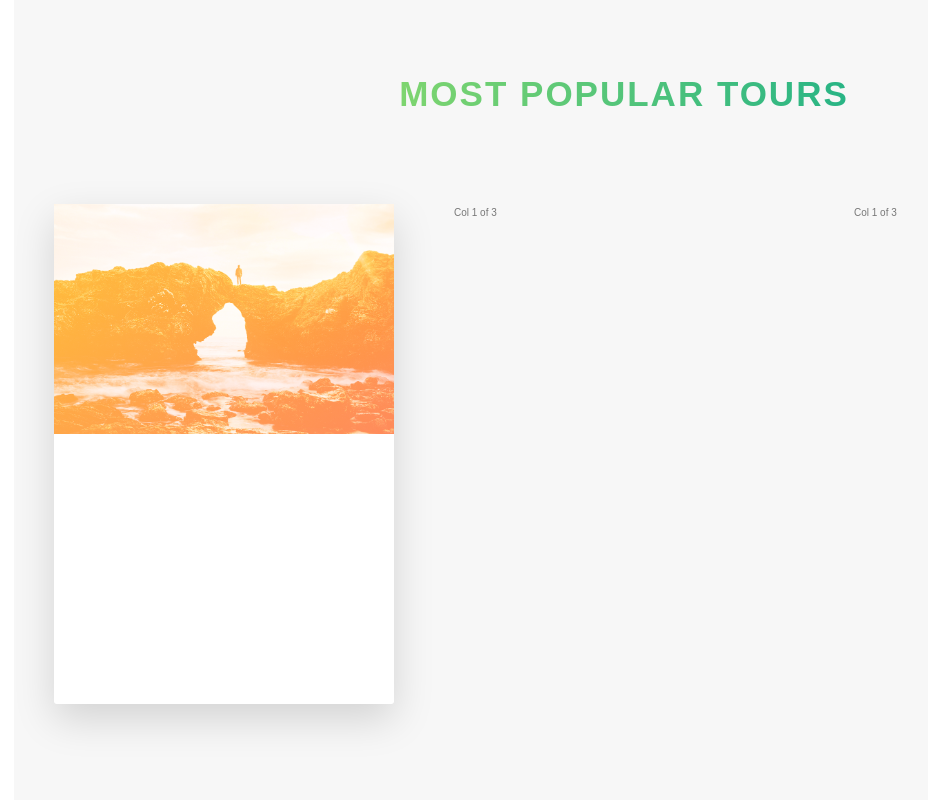
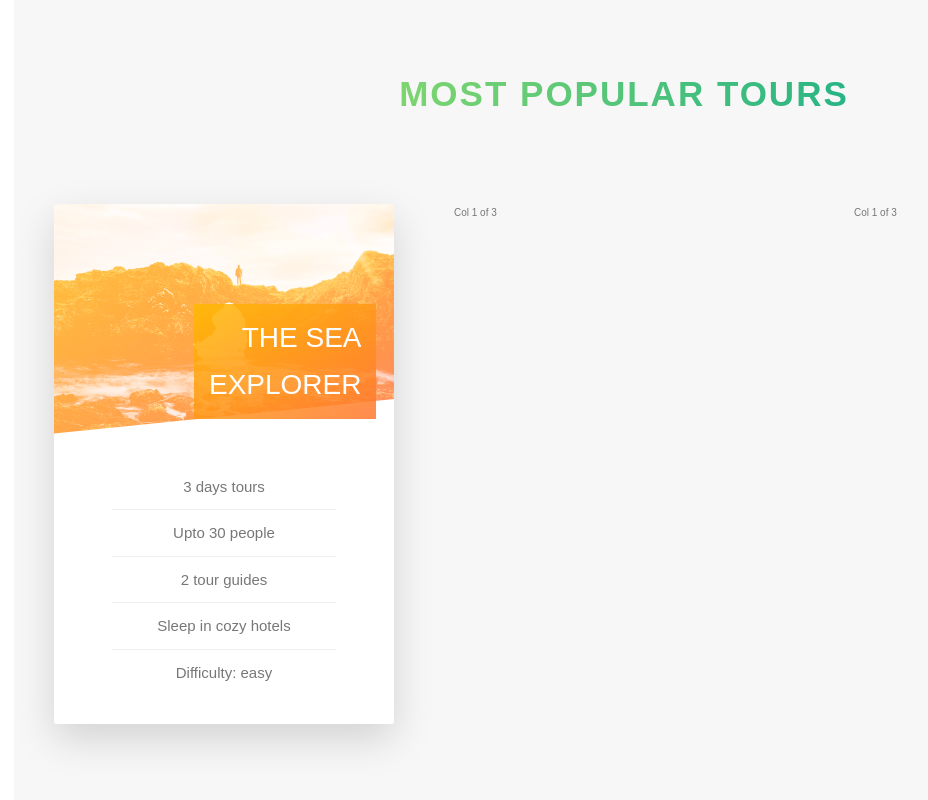
Before and after one commit to robanb/Nature-Tours, a website: page index.html in a window 1280 px wide. Shown: the part 2351-3151 px from the top of the page, without its empty margins (16-944 px from the left). Drawn offline with Linux system fonts and the light colour scheme.

Commit message:
updated the tour section

```diff
--- a/index.html
+++ b/index.html
@@ -139,8 +139,18 @@
 						<div class="card">
 							<div class="card__side card__side--front">
 								<div class="card__picture card__picture--1">&nbsp;</div>
-								<div class="card__heading">Heading</div>
-								<div class="card__details">Details</div>
+								<h4 class="card__heading">
+									<span class="card__heading__span--1"> The Sea Explorer </span>
+								</h4>
+								<div class="card__details">
+									<ul>
+										<li>3 days tours</li>
+										<li>Upto 30 people</li>
+										<li>2 tour guides</li>
+										<li>Sleep in cozy hotels</li>
+										<li>Difficulty: easy</li>
+									</ul>
+								</div>
 							</div>
 							<div class="card__side card__side--back card__side--back-1">
 								Back
--- a/sass/abstracts/_variables.scss
+++ b/sass/abstracts/_variables.scss
@@ -6,6 +6,7 @@ $color-gray-dark: #777;
 $color-white: #fff;
 $color-black: #000;
 $color-grey-light-1: #f7f7f7;
+$color-grey-light-2: #eee;
 
 $color-secondary-light: #ffb900;
 $color-secondary-dark: #ff7730;
--- a/sass/components/_card.scss
+++ b/sass/components/_card.scss
@@ -3,12 +3,10 @@
 	perspective: 150rem;
 	-moz-perspective: 150rem;
 	position: relative;
-	height: 50rem;
+	height: 52rem;
 
 	&__side {
-		height: 50rem;
-		color: #ffff;
-		font-size: 2rem;
+		height: 52rem;
 		transition: all 0.8s ease;
 		position: absolute;
 		top: 0;
@@ -16,6 +14,7 @@
 		width: 100%;
 		backface-visibility: hidden;
 		border-radius: 3px;
+		overflow: hidden;
 		box-shadow: 0 1.5rem 4rem rgba($color-black, 0.15);
 		&--front {
 			background-color: $color-white;
@@ -45,6 +44,9 @@
 		background-size: cover;
 		height: 23rem;
 		background-blend-mode: screen;
+		// need to add the prefix (-webkit) to support in all the browsers
+		-webkit-clip-path: polygon(0 0, 100% 0, 100% 85%, 0 100%);
+		clip-path: polygon(0 0, 100% 0, 100% 85%, 0 100%);
 		&--1 {
 			background-image: linear-gradient(
 					to right bottom,
@@ -60,4 +62,48 @@
 			background-image: url(../img/nat-5.jpg);
 		}
 	}
+	&__heading {
+		font-size: 2.8rem;
+		font-weight: 300;
+		text-transform: uppercase;
+		color: $color-white;
+		position: absolute;
+		top: 10rem;
+		right: 20rem;
+		text-align: right;
+		width: 75%;
+	}
+
+	&__heading__span {
+		padding: 1rem 1.5rem;
+		position: inherit;
+		// box-decoration-break: applies the padding to all the blocks created as if they were different blocks
+		// -webkit-box-decoration-break: clone;
+		// box-decoration-break: clone;
+		&--1 {
+			padding: 1rem 1.5rem;
+			position: absolute;
+			background-image: linear-gradient(
+				to right bottom,
+				rgba($color-secondary-light, 0.85),
+				rgba($color-secondary-dark, 0.85)
+			);
+		}
+	}
+	&__details {
+		padding: 3rem;
+		ul {
+			list-style: none;
+			width: 80%;
+			margin: 0 auto;
+			li {
+				text-align: center;
+				font-size: 1.5rem;
+				padding: 1rem;
+				&:not(:last-child) {
+					border-bottom: 1px solid $color-grey-light-2;
+				}
+			}
+		}
+	}
 }
--- a/sass/layout/_header.scss
+++ b/sass/layout/_header.scss
@@ -8,6 +8,7 @@
 		url("../img/hero.jpg");
 	background-size: cover;
 	background-position: top;
+	-webkit-clip-path: polygon(0 0, 100% 0, 100% 75%, 0 100%);
 	clip-path: polygon(0 0, 100% 0, 100% 75%, 0 100%);
 	position: relative;
 
```
Also changed, not shown: css/style.css.
